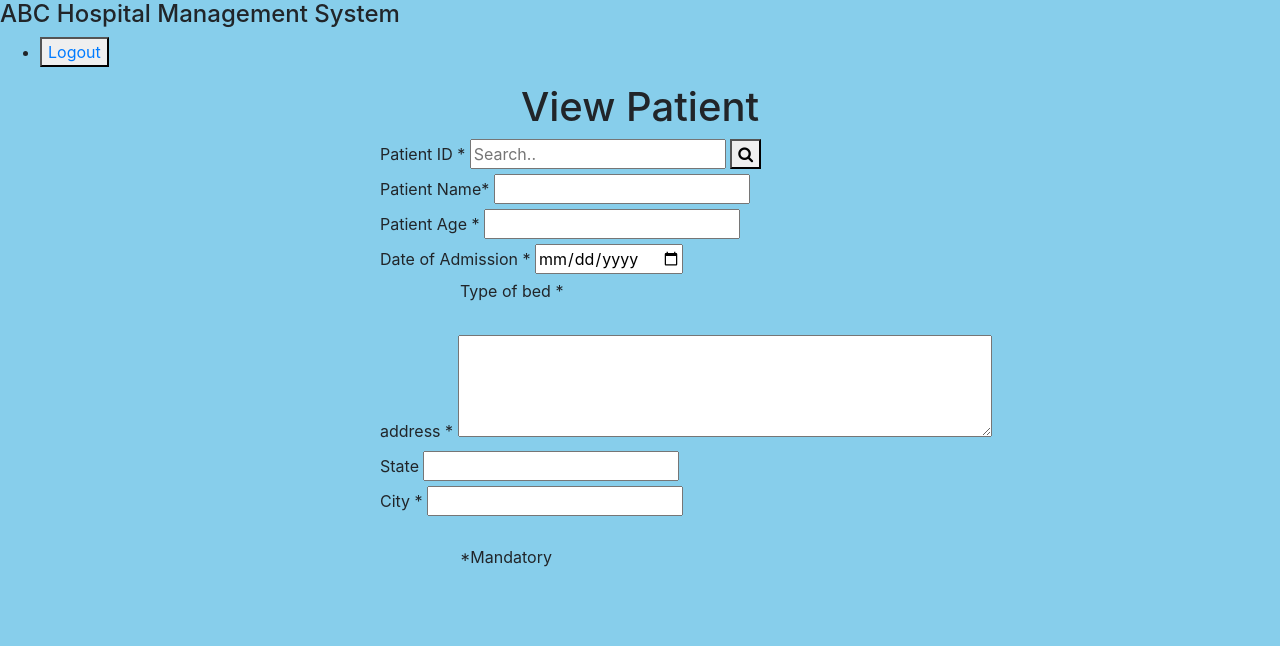
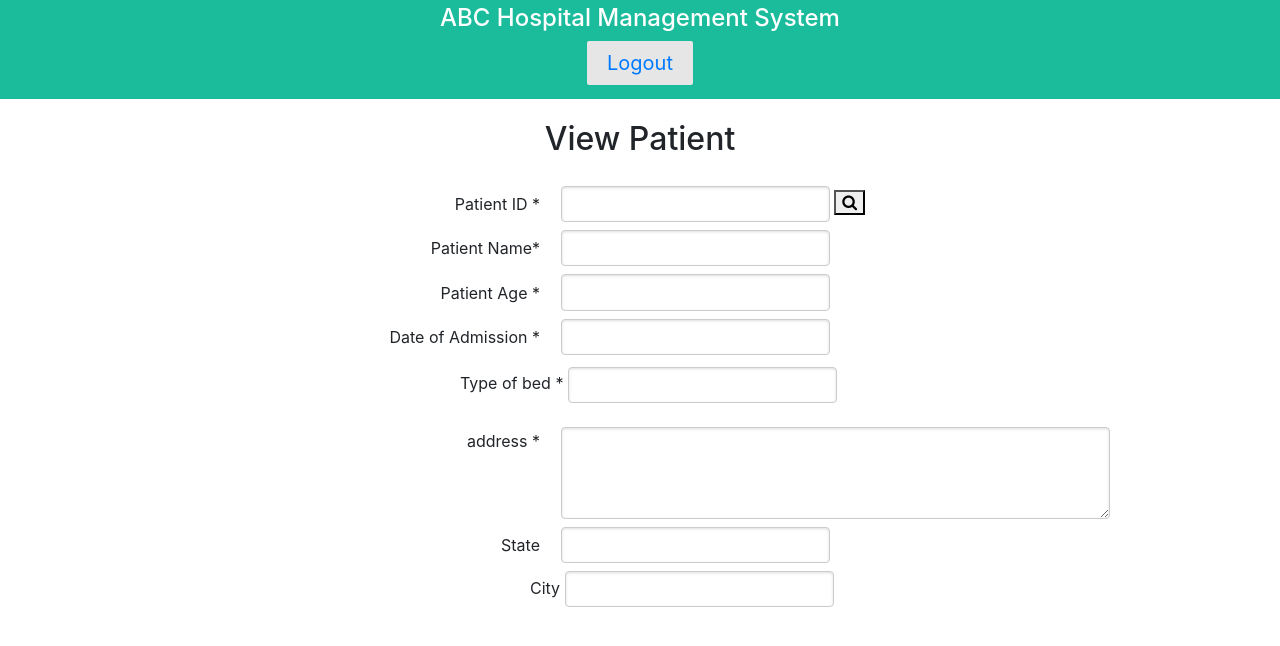
Before and after one commit to i-m-alok/Hospital-Management-System, a Flask app: page /view_patient in a window 1280 px wide. Shown: the top 646 px of the page. Run offline with Flask 2, Linux system fonts and the light colour scheme; the visitor is signed in with stand-in values (Sample User, id 1); parts of the project's set-up code (start-up, migrations or seed data) failed here and were passed over; some libraries are stand-ins or nearby versions.

Commit message:
Did changes

```diff
--- a/application/templates/view.html
+++ b/application/templates/view.html
@@ -1,19 +1,27 @@
 {% extends "base.html" %}
-{% block body %}
-<!DOCTYPE html>
-<html>
-<head>
+{% block title %}View Patient{% endblock%}
+
+{% block head%}
   <meta name="viewport" content="width=device-width, initial-scale=1">
+  <link rel="stylesheet" href="https://unpkg.com/purecss@2.0.3/build/pure-min.css" integrity="sha384-cg6SkqEOCV1NbJoCu11+bm0NvBRc8IYLRGXkmNrqUBfTjmMYwNKPWBTIKyw9mHNJ" crossorigin="anonymous">
   <link rel="stylesheet" href="https://cdnjs.cloudflare.com/ajax/libs/font-awesome/4.7.0/css/font-awesome.min.css">
+  <style>
+      .header {
+    padding: 4px;
+    text-align: center;
+    background: #1abc9c;
+    color: white;
+    font-size: 20px;
+    position: absoulute;
+    }
 
-  <title>
-    my project
-  </title>
+    .pure-menu-link{
+        background: rgb(66, 184, 221);
 
-</head>
-<style>
-  body{
-    background-color:skyblue;
+        text-shadow: 0 1px 1px rgba(0, 0, 0, 0.2);
+    }
+    .pure-menu-list{
+        padding-bottom: 10px;
     }
     .search-container button:hover {
     background: #ccc;
@@ -22,55 +30,49 @@
       float: none;
     }
   </style>
-
-
+{% endblock %}
+{% block body %}
     <body>
       <h1 style="text-align: center;">View Patient</h1>
-      <form style="padding-left: 380px" class="pure-form pure-form-aligned">
+      <form style="padding-left: 380px" class="pure-form pure-form-aligned" action='{{ url_for('viewPatient') }}' method="post">
 
     <fieldset>
         <div class="pure-control-group">
             <label for="aligned-SSN">Patient ID *</label>
-            <input type="text" placeholder="Search.." name="search">
+            <input type="text" placeholder="{{ patientid }}" name="search">
       <button type="submit"><i class="fa fa-search"></i></button>
         </div>
         <div class="pure-control-group">
             <label for="aligned-name">Patient Name*</label>
-            <input type="text" id="name" placeholder="" />
+            <input type="text" id="name" placeholder="{{ name }}" />
         </div>
         <div class="pure-control-group">
             <label for="aligned-age">Patient Age *</label>
-            <input type="number" id="age" placeholder="" />
+            <input type="number" id="age" placeholder="{{ age }}" />
         </div>
         <div class="pure-control-group">
             <label for="aligned-admission">Date of Admission *</label>
-            <input type="date" id="admission" placeholder="" />
+            <input type="text" id="admission" placeholder="{{ dateOfAdmission }}" />
         </div>
         <div><label style="padding-left: 80px" for="aligned-states">Type of bed *</label>
-
+            <input type="text" id="bed" placeholder="{{ typeOfBed }}" />
      </div><br>
               <div class="pure-control-group">
             <label for="aligned-address">address *</label>
-            <textarea rows="4" cols="50" name="comment" form="usrform"></textarea>
+            <textarea rows="4" cols="50" name="comment" placeholder='{{ address }}'></textarea>
             </div>
 
           <div class="pure-control-group">
         <label for="State">State</label>
-            <input type="text" name="state">
-          </div>
-         <div>
-        <label for="city" id="select2">City *</label>
-         <input type="text" name="city">
-          </div>
-      <br>
-         <div>
-            <label style="padding-left: 80px">*Mandatory</label>
+        <input type="text" id="bed" placeholder="{{ state }}" />
+    </div>     <div style="padding-left: 150px">
+                <td>City</td>
+                    <td>
+                    <input type="text" id="bed" placeholder="{{ city }}" />
+                    </td>
                 </div>
 
     </fieldset>
 </form>
-</body>
-</html>
-
     </div>
 {% endblock %}
```
Lines whose indentation alone changed are shown as unchanged.
